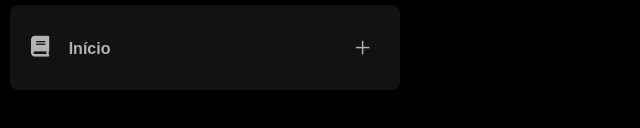
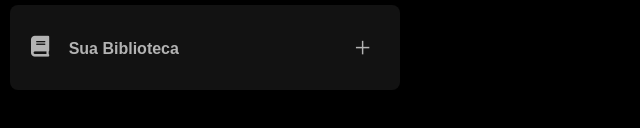
Before and after one commit to andre-ribeiro93/spotify-clone, a plain HTML site: page index.html in a window 1280 px wide. Shown: the part 172-300 px from the top of the page, 0-640 px from the left. Drawn offline with Linux system fonts and the light colour scheme.

Commit message:
span-name-adjustment

```diff
--- a/index.html
+++ b/index.html
@@ -50,7 +50,7 @@
                 <li>
                     <a href="">
                         <span class="fa fa-book"></span>
-                        <span>Início</span>
+                        <span>Sua Biblioteca</span>
                     </a>
                     <button>
                         <span>+</span>
```
